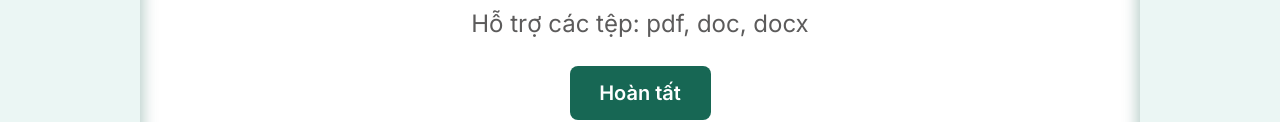
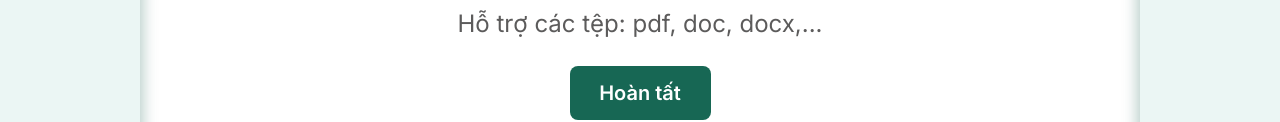
Before and after one commit to bao84699/Miniproject_1_uploadFile, a plain HTML site: page upload.html in a window 1280 px wide. Shown: the part 480-602 px from the top of the page. Drawn offline with nearby package versions, Linux system fonts and the light colour scheme; a script that the page names is missing.

Commit message:
Update upload.html

```diff
--- a/upload.html
+++ b/upload.html
@@ -52,7 +52,7 @@
 
         <div class="main_button">
             <button type="button" id="chooseFileBtn">Chọn tệp</button>
-            <h3 class="add">Hỗ trợ các tệp: pdf, doc, docx</h3>
+            <h3 class="add">Hỗ trợ các tệp: pdf, doc, docx,...</h3>
             <p id="fileInfo"></p>
                 <button class="a" type="button" id="uploadBtn">Hoàn tất</button>
         </div>
```
